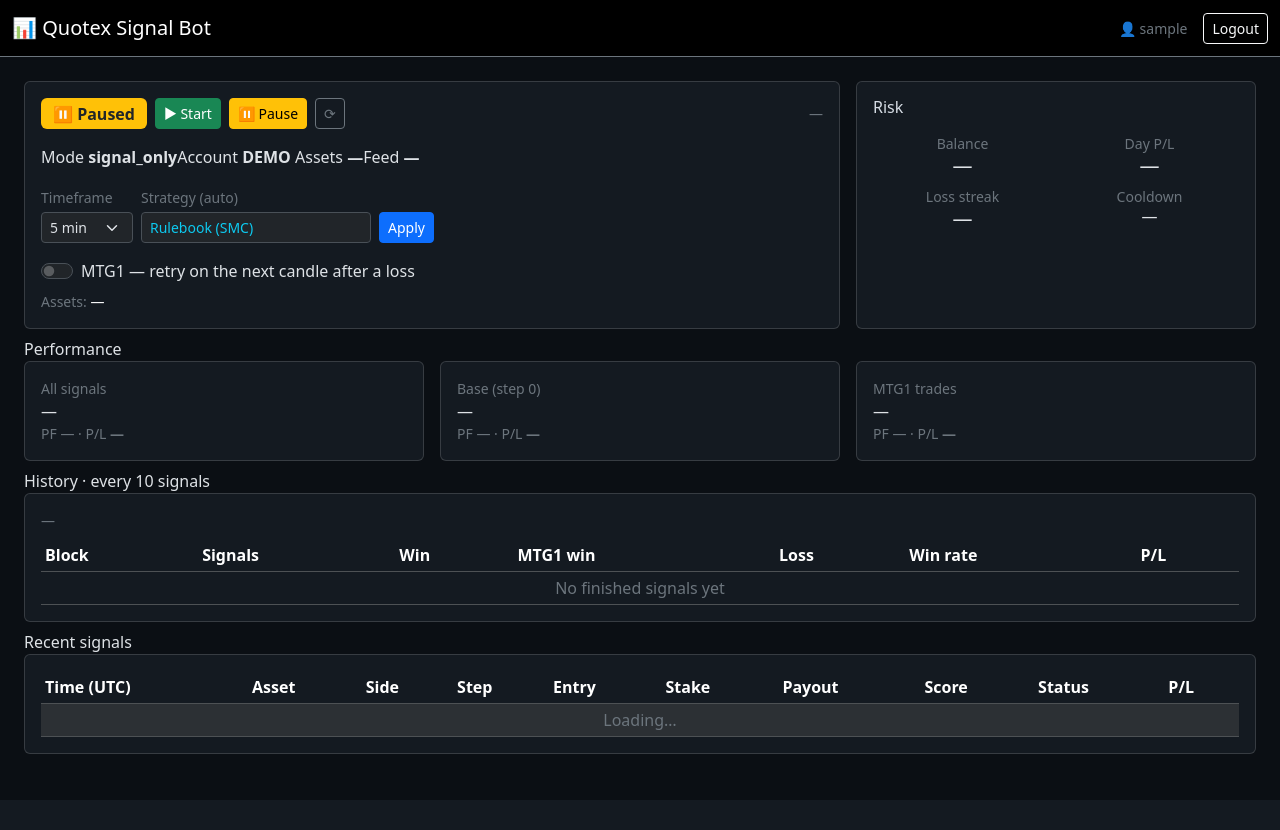
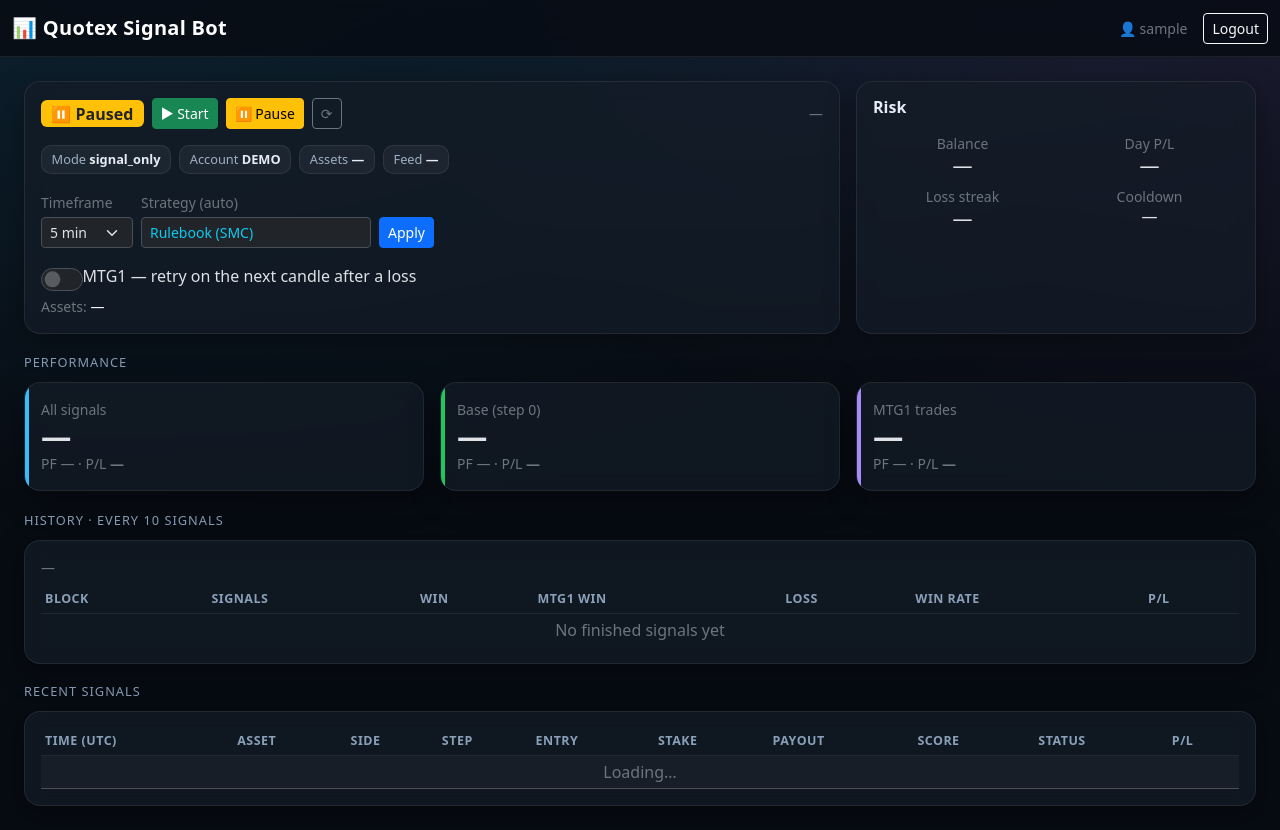
Before and after one commit to adq2f/quotex-bot, a Flask app: page /dashboard in a window 1280 px wide. Before the commit the page ends 800 px from the top, so only its background shows below. Run offline with Flask 3, Linux system fonts and the light colour scheme; the visitor is signed in with stand-in values (Sample User, id 1); data comes from the database, SQL or seed files in the repository; data that the repository does not hold is empty.

Commit message:
Update dashboard.css

```diff
--- a/static/css/dashboard.css
+++ b/static/css/dashboard.css
@@ -1,5 +1,24 @@
-body { background:#0b0f14; }
-.card { background:#141a21; }
-.card-title { color:#d7dde5; }
-.table-dark { --bs-table-bg: transparent; }
-.badge.fs-6 { padding:.45em .75em; }
+:root{--bg:#070b12;--card:rgba(20,28,40,.72);--line:rgba(255,255,255,.08);--g:#22c55e;--r:#ef4444;--b:#38bdf8;--p:#a78bfa}
+body{background:radial-gradient(1200px 600px at 10% -10%,rgba(56,189,248,.14),transparent),
+ radial-gradient(900px 500px at 100% 0,rgba(167,139,250,.12),transparent),var(--bg);min-height:100vh}
+.navbar{background:rgba(7,11,18,.8)!important;backdrop-filter:blur(10px);border-color:var(--line)!important}
+.navbar-brand{font-weight:700;letter-spacing:.3px}
+.card{background:var(--card);border:1px solid var(--line)!important;border-radius:16px;backdrop-filter:blur(10px);box-shadow:0 8px 30px rgba(0,0,0,.35)}
+.card-title{color:#e6edf6;font-weight:600}
+.stat{position:relative;overflow:hidden}
+.stat:before{content:"";position:absolute;inset:0 auto 0 0;width:4px;background:var(--b)}
+.stat.win:before{background:var(--g)}.stat.mtg:before{background:var(--p)}
+.kpi{font-size:1.9rem;font-weight:700;line-height:1.1}
+.pill{display:inline-flex;align-items:center;gap:.4rem;padding:.35rem .8rem;border-radius:999px;font-size:.85rem;font-weight:600;border:1px solid var(--line)}
+.pill.on{background:rgba(34,197,94,.15);color:#4ade80}.pill.off{background:rgba(245,158,11,.15);color:#fbbf24}.pill.dead{background:rgba(239,68,68,.15);color:#f87171}
+.dot{width:8px;height:8px;border-radius:50%;background:currentColor;box-shadow:0 0 10px currentColor}
+.pill.on .dot{animation:pulse 1.6s infinite}@keyframes pulse{50%{opacity:.35}}
+.meta{display:flex;flex-wrap:wrap;gap:.5rem}
+.chip{background:rgba(255,255,255,.05);border:1px solid var(--line);border-radius:10px;padding:.25rem .6rem;font-size:.8rem;color:#9fb0c3}
+.chip b{color:#e6edf6}
+.form-switch .form-check-input{width:2.6em;height:1.4em;cursor:pointer}
+.form-switch .form-check-input:checked{background-color:var(--p);border-color:var(--p)}
+.table-dark{--bs-table-bg:transparent;--bs-table-striped-bg:rgba(255,255,255,.03)}
+.table thead th{color:#8aa0b8;font-weight:600;font-size:.78rem;text-transform:uppercase;letter-spacing:.5px;border-color:var(--line)}
+.sec{font-size:.8rem;text-transform:uppercase;letter-spacing:1px;color:#8aa0b8;margin:1.2rem 0 .6rem}
+@media(max-width:576px){.kpi{font-size:1.5rem}}
```
